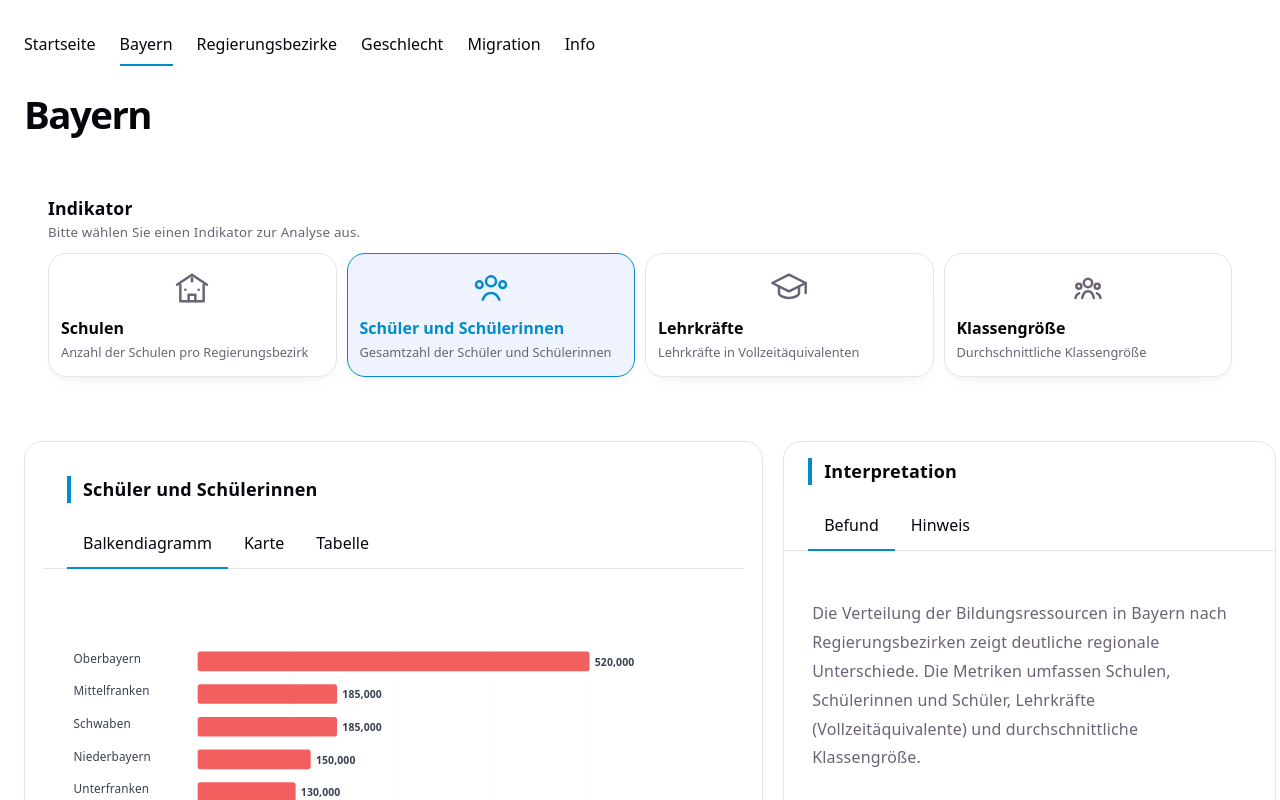
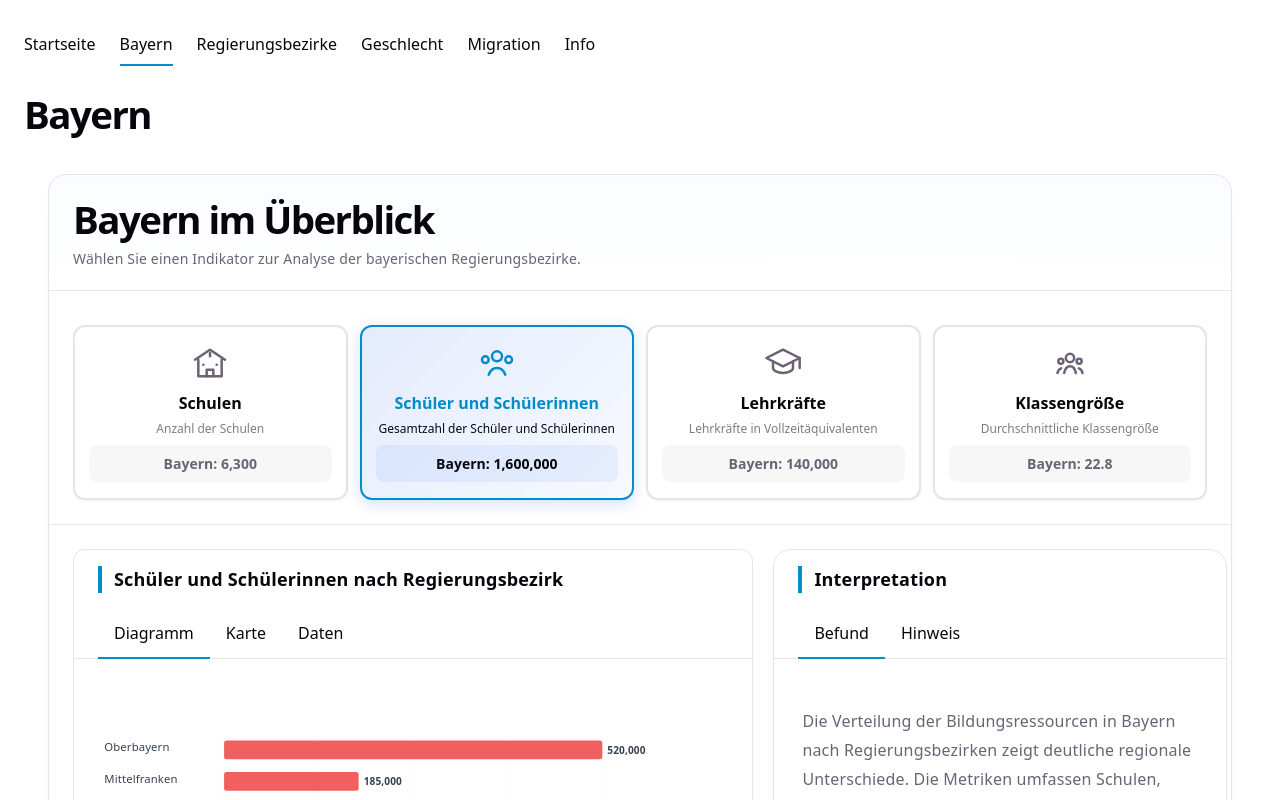
Before and after one commit to edgar-treischl/dash-board-mfe, a React (Vite) app: page / in a window 1280 px wide. Both pictures are taken after a click on the button "Bayern". Shown: the top 800 px of the page. Built offline with nearby package versions, Linux system fonts and the light colour scheme.

Commit message:
new design BavariaPage

```diff
--- a/src/App.css
+++ b/src/App.css
@@ -52,9 +52,7 @@
 }
 
 .class-retention-mfe__selection-section {
-  max-width: 100%;
-  margin: 24px 0;
-  padding: 24px;
+  /* Handled by inline styles for proper centering */
 }
 
 .class-retention-mfe__selection-title {
@@ -71,21 +69,44 @@
 }
 
 .class-retention-mfe__level-select-btn {
-  border-radius: 18px;
-  border: 1px solid var(--class-retention-border);
-  background: var(--class-retention-surface);
-  padding: 14px 12px;
+  border-radius: 12px;
+  border: 2px solid var(--class-retention-border);
+  background: var(--class-retention-bg);
+  padding: 16px 14px;
   font-size: 0.9rem;
-  text-align: left;
+  text-align: center;
   cursor: pointer;
-  box-shadow: var(--class-retention-shadow);
-  transition: all 0.15s ease;
+  box-shadow: 0 1px 3px rgba(0, 0, 0, 0.05);
+  transition: all 0.2s cubic-bezier(0.4, 0, 0.2, 1);
   font-family: inherit;
+  position: relative;
+  overflow: hidden;
+}
+
+.class-retention-mfe__level-select-btn::before {
+  content: '';
+  position: absolute;
+  top: 0;
+  left: 0;
+  right: 0;
+  bottom: 0;
+  background: linear-gradient(135deg, rgba(37, 99, 235, 0.05), transparent);
+  opacity: 0;
+  transition: opacity 0.2s ease;
 }
 
 .class-retention-mfe__level-select-btn:hover {
   border-color: var(--class-retention-accent);
-  box-shadow: 0 4px 14px rgba(37, 99, 235, 0.18);
+  box-shadow: 0 4px 12px rgba(37, 99, 235, 0.15);
+  transform: translateY(-2px);
+}
+
+.class-retention-mfe__level-select-btn:hover::before {
+  opacity: 1;
+}
+
+.class-retention-mfe__level-select-btn:active {
+  transform: translateY(0px);
 }
 
 .class-retention-mfe__level-select-btn:focus-visible {
@@ -96,21 +117,30 @@
 .class-retention-mfe__level-select-btn strong {
   display: block;
   font-size: 1rem;
-  margin-bottom: 4px;
+  margin-bottom: 6px;
   color: var(--class-retention-heading);
+  transition: color 0.2s ease;
 }
 
 .class-retention-mfe__level-desc {
   display: block;
-  font-size: 0.8rem;
+  font-size: 0.75rem;
   color: var(--class-retention-text);
   line-height: 1.4;
+  opacity: 0.85;
+  transition: opacity 0.2s ease;
 }
 
 .class-retention-mfe__level-select-btn.is-active {
   border-color: var(--class-retention-accent);
-  background: rgba(37, 99, 235, 0.08);
-  color: var(--class-retention-heading);
+  border-width: 2px;
+  background: linear-gradient(135deg, rgba(37, 99, 235, 0.08), rgba(37, 99, 235, 0.04));
+  box-shadow: 0 4px 16px rgba(37, 99, 235, 0.2), inset 0 1px 0 rgba(255, 255, 255, 0.1);
+  transform: translateY(0px);
+}
+
+.class-retention-mfe__level-select-btn.is-active::before {
+  opacity: 1;
 }
 
 .class-retention-mfe__level-select-btn.is-active strong {
@@ -119,7 +149,12 @@
 }
 
 .class-retention-mfe__level-select-btn.is-active .class-retention-mfe__level-desc {
-  color: var(--class-retention-text);
+  color: var(--class-retention-heading);
+  opacity: 1;
+}
+
+.class-retention-mfe__level-select-btn:hover .class-retention-mfe__level-desc {
+  opacity: 1;
 }
 
 .class-retention-mfe__grid-icon-wrapper {
--- a/src/components/BavariaPage.tsx
+++ b/src/components/BavariaPage.tsx
@@ -34,7 +34,7 @@ function BavariaViewComponent({
   }
 
   const metricDescriptions: Record<MetricKey, string> = {
-    schools: 'Anzahl der Schulen pro Regierungsbezirk',
+    schools: 'Anzahl der Schulen',
     students: 'Gesamtzahl der Schüler und Schülerinnen',
     teachersFTE: 'Lehrkräfte in Vollzeitäquivalenten',
     avgClassSize: 'Durchschnittliche Klassengröße',
@@ -90,12 +90,30 @@ function BavariaViewComponent({
   }
 
   return (
-    <>
-      {/* Metric Selection Grid Section */}
-      <section className="class-retention-mfe__selection-section" style={{ width: '100%', maxWidth: 'none' }}>
-        <h2 className="class-retention-mfe__selection-title">Indikator</h2>
-        <small>Bitte wählen Sie einen Indikator zur Analyse aus.</small>
-        <div className="class-retention-mfe__selection-grid">
+    <div className="class-retention-mfe__bavaria-container" style={{ width: '100%', margin: '0', padding: '24px', boxSizing: 'border-box' }}>
+
+      {/* Main Card Container */}
+      <div style={{
+        background: 'var(--class-retention-surface)',
+        border: '1px solid var(--class-retention-border)',
+        borderRadius: '18px',
+        boxShadow: 'var(--class-retention-shadow)',
+        overflow: 'hidden'
+      }}>
+
+        {/* Selection Grid Header */}
+        <div style={{
+          padding: '24px 24px 20px 24px',
+          borderBottom: '1px solid var(--class-retention-border)',
+          background: 'linear-gradient(to bottom, rgba(37, 99, 235, 0.02), transparent)'
+        }}>
+          <h1 className="class-retention-mfe__selection-title" style={{ marginBottom: '6px' }}>Bayern im Überblick</h1>
+          <small style={{ color: 'var(--class-retention-text)', fontSize: '0.875rem' }}>Wählen Sie einen Indikator zur Analyse der bayerischen Regierungsbezirke.</small>
+        </div>
+
+        {/* Selection Grid */}
+        <div style={{ padding: '24px' }}>
+          <div className="class-retention-mfe__selection-grid" style={{ gridTemplateColumns: 'repeat(4, 1fr)', gap: '12px' }}>
             {(Object.keys(metricLabels) as MetricKey[]).map((key) => (
               <button
                 key={key}
@@ -107,35 +125,51 @@ function BavariaViewComponent({
                 </div>
                 <strong>{metricLabels[key]}</strong>
                 <span className="class-retention-mfe__level-desc">{metricDescriptions[key]}</span>
+                <div style={{
+                  marginTop: '8px',
+                  padding: '8px 12px',
+                  background: selectedMetric === key ? 'rgba(37, 99, 235, 0.08)' : 'rgba(0, 0, 0, 0.03)',
+                  borderRadius: '8px',
+                  fontSize: '0.875rem',
+                  fontWeight: '600',
+                  color: selectedMetric === key ? 'var(--class-retention-primary)' : 'var(--class-retention-text)',
+                  transition: 'all 0.2s ease'
+                }}>
+                  Bayern: {bavariaMetrics[key].toLocaleString()}
+                </div>
               </button>
             ))}
           </div>
-      </section>
-
-      <section
+        </div>
+        {/* Graph/Map Section */}
+        <div style={{ padding: '24px', borderTop: '1px solid var(--class-retention-border)' }}>
+          <div
             style={{
               display: 'grid',
               gridTemplateColumns: '60% 40%',
               gap: '20px',
-          marginBottom: '16px',
               alignItems: 'stretch',
-          width: '100%',
             }}
           >
             <div style={{ display: 'flex', flexDirection: 'column', gap: '16px', minWidth: 0 }}>
               {/* Chart Card */}
-          <div className="class-retention-mfe__chart-card">
+              <div style={{
+                border: '1px solid var(--class-retention-border)',
+                borderRadius: '12px',
+                background: 'var(--class-retention-bg)',
+                overflow: 'hidden'
+              }}>
             {/* Card Header */}
             <div className="class-retention-mfe__story-header">
-              <h3 className="class-retention-mfe__story-heading"> {metricLabels[selectedMetric]}</h3>
+              <h3 className="class-retention-mfe__story-heading">{metricLabels[selectedMetric]} nach Regierungsbezirk</h3>
             </div>
 
             {/* View selector using semantic nav element */}
             <ViewSwitcher
               options={[
-                { key: 'chart', label: 'Balkendiagramm' },
+                { key: 'chart', label: 'Diagramm' },
                 { key: 'map', label: 'Karte' },
-                { key: 'table', label: 'Tabelle' },
+                { key: 'table', label: 'Daten' },
               ]}
               activeKey={view}
               onSelect={(selectedView) => setView(selectedView as ViewType)}
@@ -297,37 +331,14 @@ function BavariaViewComponent({
           </div>
         </div>
 
+          {/* Interpretation Container - Right column of grid */}
           <div style={{ display: 'flex', flexDirection: 'column', gap: '16px' }}>
             <InterpretationBox tabs={interpretationTabs} defaultTab="befund" />
           </div>
-      </section>
-
-            {/* Bavaria-wide metrics */}
-      <section style={{ display: 'flex', flexDirection: 'column', gap: '12px', width: '100%' }}>
-        <h3 className="class-retention-mfe__stats-header">Insgesamt</h3>
-        <div
-          style={{
-            display: 'grid',
-            gridTemplateColumns: 'repeat(4, minmax(0, 1fr))',
-            gap: '12px',
-            width: '100%',
-            background: 'var(--class-retention-surface)',
-            border: '1px solid var(--class-retention-border)',
-            borderRadius: '18px',
-            padding: '24px',
-            boxShadow: 'var(--class-retention-shadow)',
-          }}
-          aria-label="Bayernweite Kennzahlen"
-        >
-          {(Object.keys(bavariaMetrics) as MetricKey[]).map((key) => (
-            <section key={key} className="class-retention-mfe__stat-card">
-              <span className="class-retention-mfe__stat-type">{metricLabels[key]}</span>
-              <strong>{bavariaMetrics[key].toLocaleString()}</strong>
-            </section>
-          ))}
         </div>
-      </section>
-    </>
+      </div>
+    </div>
+    </div>
   )
 }
 
```
Lines whose indentation alone changed are shown as unchanged.
